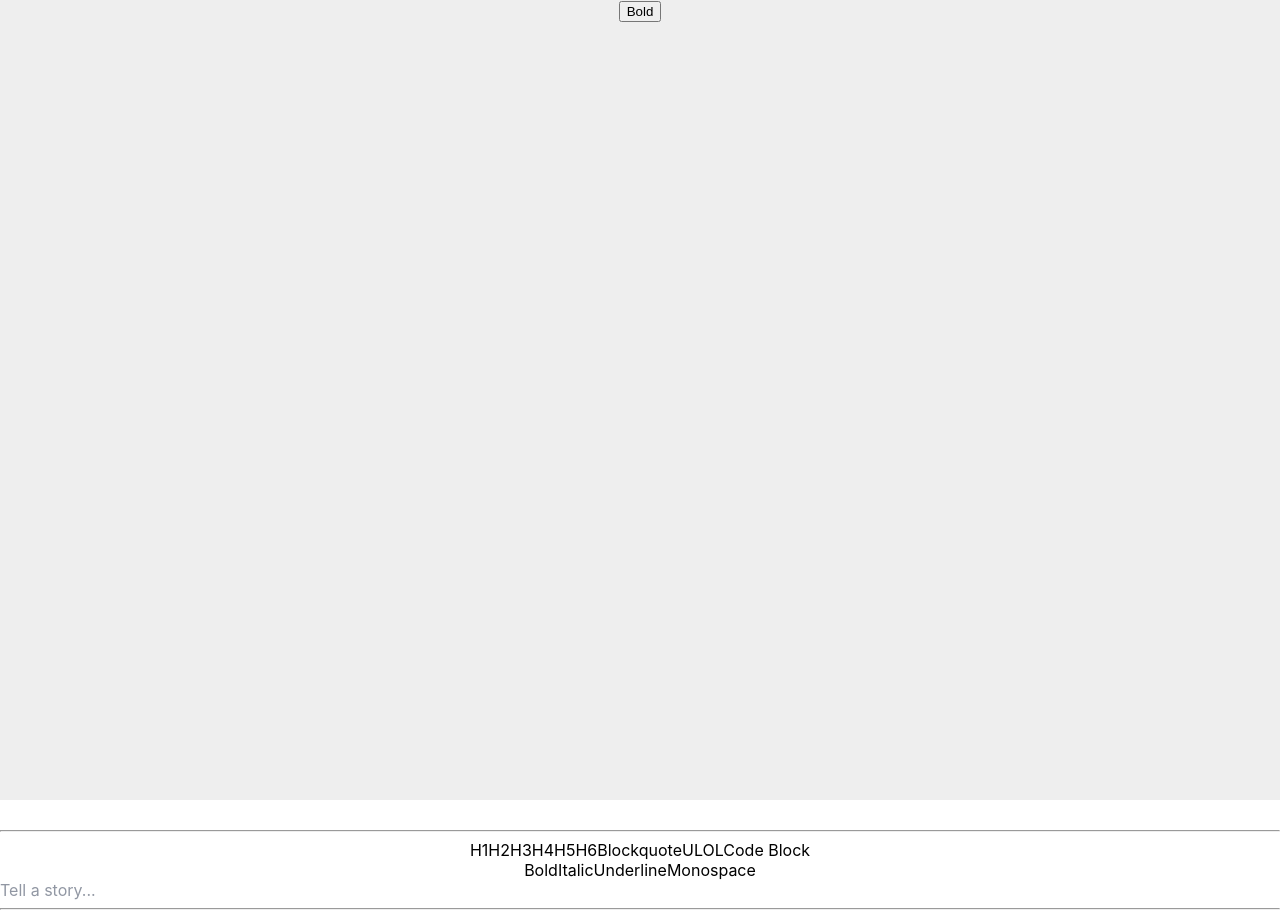
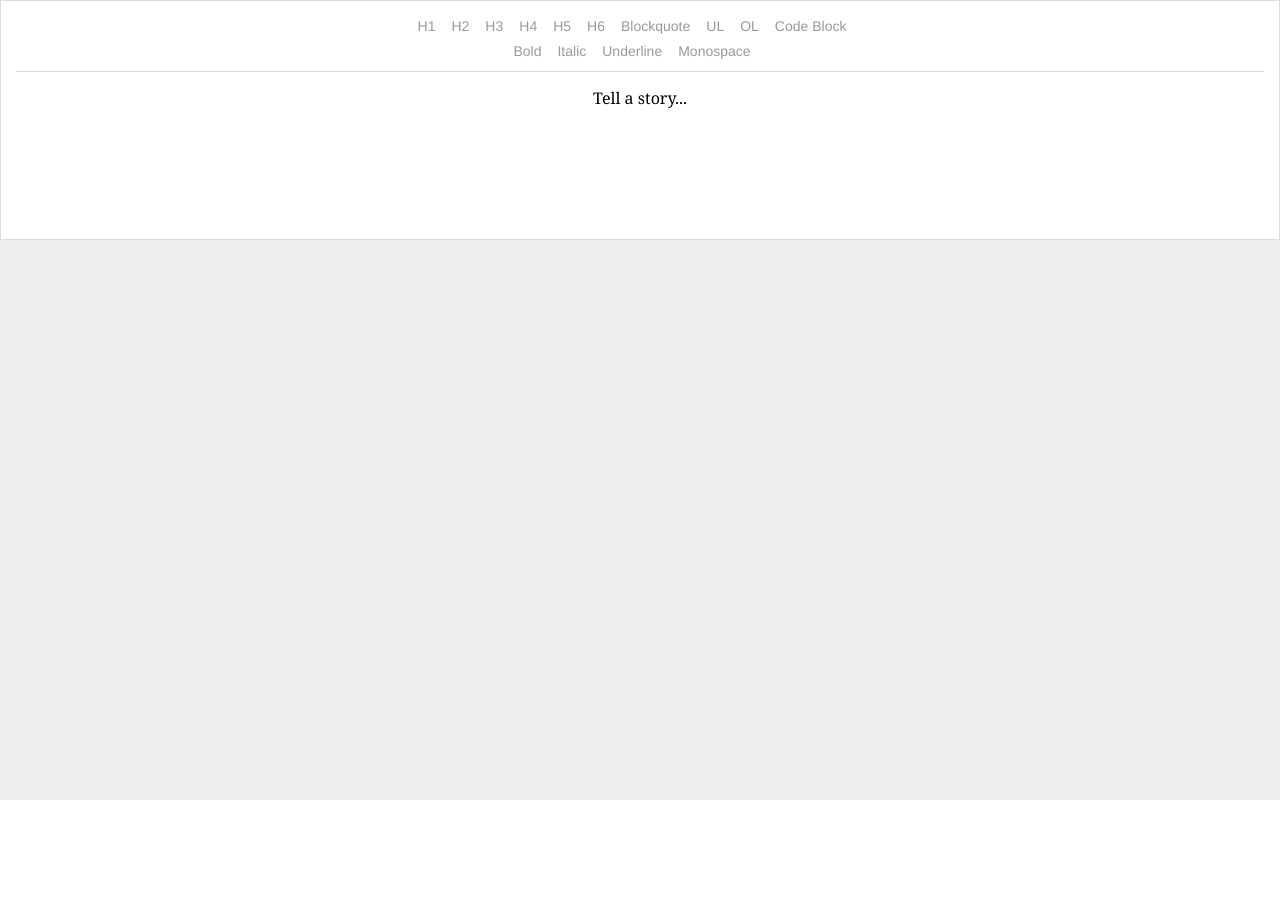
Before and after one commit to mytee306/draft-js-demo, a React (Create React App) app: page / in a window 1280 px wide. Shown: the top 920 px of the page. After the commit the page ends 800 px from the top, so only its background shows below. Built offline with nearby package versions, Linux system fonts and the light colour scheme.

Commit message:
Adds RichTextEditor

```diff
--- a/src/App.tsx
+++ b/src/App.tsx
@@ -1,17 +1,11 @@
 import React from 'react';
 import './App.css';
-import MyEditor from './MyEditor';
-import PrismEditor from './PrismEditor';
 import RichTextEditor from './RichTextEditor';
 
 const App: React.FC = () => {
   return (
     <div className="App">
       <main style={{ background: '#eee', height: '100vh' }}>
-        <MyEditor />
-        <hr />
-        <PrismEditor />
-        <hr />
         <RichTextEditor />
       </main>
     </div>
--- /dev/null
+++ b/src/RichTextEditor.css
@@ -0,0 +1,63 @@
+.RichEditor-root {
+  background: #fff;
+  border: 1px solid #ddd;
+  font-family: 'Georgia', serif;
+  font-size: 14px;
+  padding: 15px;
+}
+
+.RichEditor-editor {
+  border-top: 1px solid #ddd;
+  cursor: text;
+  font-size: 16px;
+  margin-top: 10px;
+}
+
+.RichEditor-editor .public-DraftEditorPlaceholder-root,
+.RichEditor-editor .public-DraftEditor-content {
+  margin: 0 -15px -15px;
+  padding: 15px;
+}
+
+.RichEditor-editor .public-DraftEditor-content {
+  min-height: 100px;
+}
+
+.RichEditor-hidePlaceholder .public-DraftEditorPlaceholder-root {
+  display: none;
+}
+
+.RichEditor-editor .RichEditor-blockquote {
+  border-left: 5px solid #eee;
+  color: #666;
+  font-family: 'Hoefler Text', 'Georgia', serif;
+  font-style: italic;
+  margin: 16px 0;
+  padding: 10px 20px;
+}
+
+.RichEditor-editor .public-DraftStyleDefault-pre {
+  background-color: rgba(0, 0, 0, 0.05);
+  font-family: 'Inconsolata', 'Menlo', 'Consolas', monospace;
+  font-size: 16px;
+  padding: 20px;
+}
+
+.RichEditor-controls {
+  font-family: 'Helvetica', sans-serif;
+  font-size: 14px;
+  margin-bottom: 5px;
+  user-select: none;
+}
+
+.RichEditor-styleButton {
+  color: #999;
+  cursor: pointer;
+  margin-right: 16px;
+  padding: 2px 0;
+  display: inline-block;
+}
+
+.RichEditor-activeButton {
+  color: #5890ff;
+}
--- a/src/RichTextEditor.tsx
+++ b/src/RichTextEditor.tsx
@@ -1,132 +1,64 @@
-import React from 'react';
+import classNames from 'classnames';
 import {
+  ContentBlock,
+  DraftBlockType,
+  DraftEditorCommand,
+  DraftHandleValue,
+  DraftInlineStyleType,
   Editor,
   EditorState,
+  getDefaultKeyBinding,
   RichUtils,
-  getDefaultKeyBinding,
-  DraftEditorCommand,
 } from 'draft-js';
-class RichEditor extends React.Component {
-  state = { editorState: EditorState.createEmpty() };
-  focus = () => this.refs.editor.focus();
-  onChange = (editorState: EditorState) => this.setState({ editorState });
-  handleKeyCommand = (
-    command: DraftEditorCommand,
-    editorState: EditorState,
-  ) => {
-    const newState = RichUtils.handleKeyCommand(editorState, command);
-    if (newState) {
-      this.onChange(newState);
-      return true;
-    }
-    return false;
-  };
-  mapKeyToEditorCommand = e => {
-    if (e.keyCode === 9 /* TAB */) {
-      const newEditorState = RichUtils.onTab(
-        e,
-        this.state.editorState,
-        4 /* maxDepth */,
-      );
-      if (newEditorState !== this.state.editorState) {
-        this.onChange(newEditorState);
-      }
-      return;
-    }
-    return getDefaultKeyBinding(e);
-  };
-  toggleBlockType = blockType => {
-    this.onChange(RichUtils.toggleBlockType(this.state.editorState, blockType));
-  };
-  toggleInlineStyle = inlineStyle => {
-    this.onChange(
-      RichUtils.toggleInlineStyle(this.state.editorState, inlineStyle),
-    );
-  };
+import React, { createRef, KeyboardEvent, MouseEvent, SFC } from 'react';
+import './RichTextEditor.css';
+
+export type Style = DraftBlockType | DraftInlineStyleType;
+
+export type OnToggle<S extends Style> = (style: S) => void;
+
+export interface StyleButtonProps<S extends Style> {
+  active: boolean;
+  style: S;
+  onToggle: OnToggle<S>;
+  label: string;
+}
+
+class StyleButton<S extends Style> extends React.Component<
+  StyleButtonProps<S>
+> {
   render() {
-    const { editorState } = this.state;
-    // If the user changes block type before entering any text, we can
-    // either style the placeholder or hide it. Let's just hide it now.
-    let className = 'RichEditor-editor';
-    var contentState = editorState.getCurrentContent();
-    if (!contentState.hasText()) {
-      if (
-        contentState
-          .getBlockMap()
-          .first()
-          .getType() !== 'unstyled'
-      ) {
-        className += ' RichEditor-hidePlaceholder';
-      }
-    }
+    const {
+      props: { active, style, onToggle, label },
+    } = this;
+
+    const handleToggle = (e: MouseEvent) => {
+      e.preventDefault();
+
+      onToggle(style);
+    };
+
     return (
-      <div className="RichEditor-root">
-        <BlockStyleControls
-          editorState={editorState}
-          onToggle={this.toggleBlockType}
-        />
-        <InlineStyleControls
-          editorState={editorState}
-          onToggle={this.toggleInlineStyle}
-        />
-        <div className={className} onClick={this.focus}>
-          <Editor
-            blockStyleFn={getBlockStyle}
-            customStyleMap={styleMap}
-            editorState={editorState}
-            handleKeyCommand={this.handleKeyCommand}
-            keyBindingFn={this.mapKeyToEditorCommand}
-            onChange={this.onChange}
-            placeholder="Tell a story..."
-            ref="editor"
-            spellCheck={true}
-          />
-        </div>
-      </div>
+      <span
+        className={classNames('RichEditor-styleButton', {
+          'RichEditor-activeButton': active,
+        })}
+        onMouseDown={handleToggle}
+      >
+        {label}
+      </span>
     );
   }
 }
 
-export default RichEditor;
+export interface BlockType {
+  label: string;
+  style: DraftBlockType;
+}
 
-// Custom overrides for "code" style.
-const styleMap = {
-  CODE: {
-    backgroundColor: 'rgba(0, 0, 0, 0.05)',
-    fontFamily: '"Inconsolata", "Menlo", "Consolas", monospace',
-    fontSize: 16,
-    padding: 2,
-  },
-};
-function getBlockStyle(block) {
-  switch (block.getType()) {
-    case 'blockquote':
-      return 'RichEditor-blockquote';
-    default:
-      return null;
-  }
-}
-class StyleButton extends React.Component {
-  constructor() {
-    super();
-    this.onToggle = e => {
-      e.preventDefault();
-      this.props.onToggle(this.props.style);
-    };
-  }
-  render() {
-    let className = 'RichEditor-styleButton';
-    if (this.props.active) {
-      className += ' RichEditor-activeButton';
-    }
-    return (
-      <span className={className} onMouseDown={this.onToggle}>
-        {this.props.label}
-      </span>
-    );
-  }
-}
-const BLOCK_TYPES = [
+export type BlockTypes = BlockType[];
+
+const BLOCK_TYPES: BlockTypes = [
   { label: 'H1', style: 'header-one' },
   { label: 'H2', style: 'header-two' },
   { label: 'H3', style: 'header-three' },
@@ -138,13 +70,23 @@ const BLOCK_TYPES = [
   { label: 'OL', style: 'ordered-list-item' },
   { label: 'Code Block', style: 'code-block' },
 ];
-const BlockStyleControls = props => {
-  const { editorState } = props;
+
+export interface BlockStyleControlsProps {
+  editorState: EditorState;
+  onToggle: (style: DraftBlockType) => void;
+}
+
+const BlockStyleControls: SFC<BlockStyleControlsProps> = ({
+  editorState,
+  onToggle,
+}) => {
   const selection = editorState.getSelection();
+
   const blockType = editorState
     .getCurrentContent()
     .getBlockForKey(selection.getStartKey())
     .getType();
+
   return (
     <div className="RichEditor-controls">
       {BLOCK_TYPES.map(type => (
@@ -152,21 +94,38 @@ const BlockStyleControls = props => {
           key={type.label}
           active={type.style === blockType}
           label={type.label}
-          onToggle={props.onToggle}
+          onToggle={onToggle}
           style={type.style}
         />
       ))}
     </div>
   );
 };
-var INLINE_STYLES = [
+
+export interface InlineStyle {
+  label: string;
+  style: DraftInlineStyleType;
+}
+
+export type InlineStyles = InlineStyle[];
+
+const INLINE_STYLES: InlineStyles = [
   { label: 'Bold', style: 'BOLD' },
   { label: 'Italic', style: 'ITALIC' },
   { label: 'Underline', style: 'UNDERLINE' },
   { label: 'Monospace', style: 'CODE' },
 ];
-const InlineStyleControls = props => {
-  const currentStyle = props.editorState.getCurrentInlineStyle();
+
+export interface InlineStyleControlsProps {
+  editorState: EditorState;
+  onToggle: (style: DraftInlineStyleType) => void;
+}
+
+const InlineStyleControls: SFC<InlineStyleControlsProps> = ({
+  editorState,
+  onToggle,
+}) => {
+  const currentStyle = editorState.getCurrentInlineStyle();
 
   return (
     <div className="RichEditor-controls">
@@ -175,10 +134,142 @@ const InlineStyleControls = props => {
           key={type.label}
           active={currentStyle.has(type.style)}
           label={type.label}
-          onToggle={props.onToggle}
+          onToggle={onToggle}
           style={type.style}
         />
       ))}
     </div>
   );
 };
+
+// Custom overrides for "code" style.
+const styleMap = {
+  CODE: {
+    backgroundColor: 'rgba(0, 0, 0, 0.05)',
+    fontFamily: '"Inconsolata", "Menlo", "Consolas", monospace',
+    fontSize: 16,
+    padding: 2,
+  },
+};
+
+const getBlockStyle = (block: ContentBlock) => {
+  switch (block.getType()) {
+    case 'blockquote':
+      return 'RichEditor-blockquote';
+    default:
+      return '';
+  }
+};
+
+export interface RichEditorState {
+  editorState: EditorState;
+}
+
+class RichEditor extends React.Component<{}, RichEditorState> {
+  state = {
+    editorState: EditorState.createEmpty(),
+  };
+
+  editor = createRef<Editor>();
+
+  focus = () => {
+    // destructuring with a default value doesn't appear safe to the compiler
+    const {
+      editor: { current: editor },
+    } = this;
+
+    if (editor) {
+      editor.focus();
+    }
+  };
+
+  onChange = (editorState: EditorState) => this.setState({ editorState });
+  handleKeyCommand = (
+    command: DraftEditorCommand,
+    editorState: EditorState,
+  ): DraftHandleValue => {
+    const newState = RichUtils.handleKeyCommand(editorState, command);
+
+    if (newState) {
+      this.onChange(newState);
+
+      return 'handled';
+    } else {
+      return 'not-handled';
+    }
+  };
+  mapKeyToEditorCommand = (e: KeyboardEvent) => {
+    if (e.keyCode === 9 /* TAB */) {
+      const newEditorState = RichUtils.onTab(
+        e,
+        this.state.editorState,
+        4 /* maxDepth */,
+      );
+      if (newEditorState !== this.state.editorState) {
+        this.onChange(newEditorState);
+      }
+      return null;
+    }
+    return getDefaultKeyBinding(e);
+  };
+
+  toggleBlockType = (blockType: DraftBlockType) => {
+    this.onChange(RichUtils.toggleBlockType(this.state.editorState, blockType));
+  };
+
+  toggleInlineStyle = (inlineStyle: string) => {
+    this.onChange(
+      RichUtils.toggleInlineStyle(this.state.editorState, inlineStyle),
+    );
+  };
+
+  render() {
+    const {
+      state: { editorState },
+    } = this;
+    // If the user changes block type before entering any text, we can
+    // either style the placeholder or hide it. Let's just hide it now.
+    const contentState = editorState.getCurrentContent();
+
+    const hasText = contentState.hasText();
+
+    const isUnStyled =
+      contentState
+        .getBlockMap()
+        .first()
+        .getType() !== 'unstyled';
+
+    return (
+      <div className="RichEditor-root">
+        <BlockStyleControls
+          editorState={editorState}
+          onToggle={this.toggleBlockType}
+        />
+        <InlineStyleControls
+          editorState={editorState}
+          onToggle={this.toggleInlineStyle}
+        />
+        <div
+          className={classNames('RichEditor-editor', {
+            'RichEditor-hidePlaceholder': hasText && isUnStyled,
+          })}
+          onClick={this.focus}
+        >
+          <Editor
+            blockStyleFn={getBlockStyle}
+            customStyleMap={styleMap}
+            editorState={editorState}
+            handleKeyCommand={this.handleKeyCommand}
+            keyBindingFn={this.mapKeyToEditorCommand}
+            onChange={this.onChange}
+            placeholder="Tell a story..."
+            ref={this.editor}
+            spellCheck={true}
+          />
+        </div>
+      </div>
+    );
+  }
+}
+
+export default RichEditor;
```
